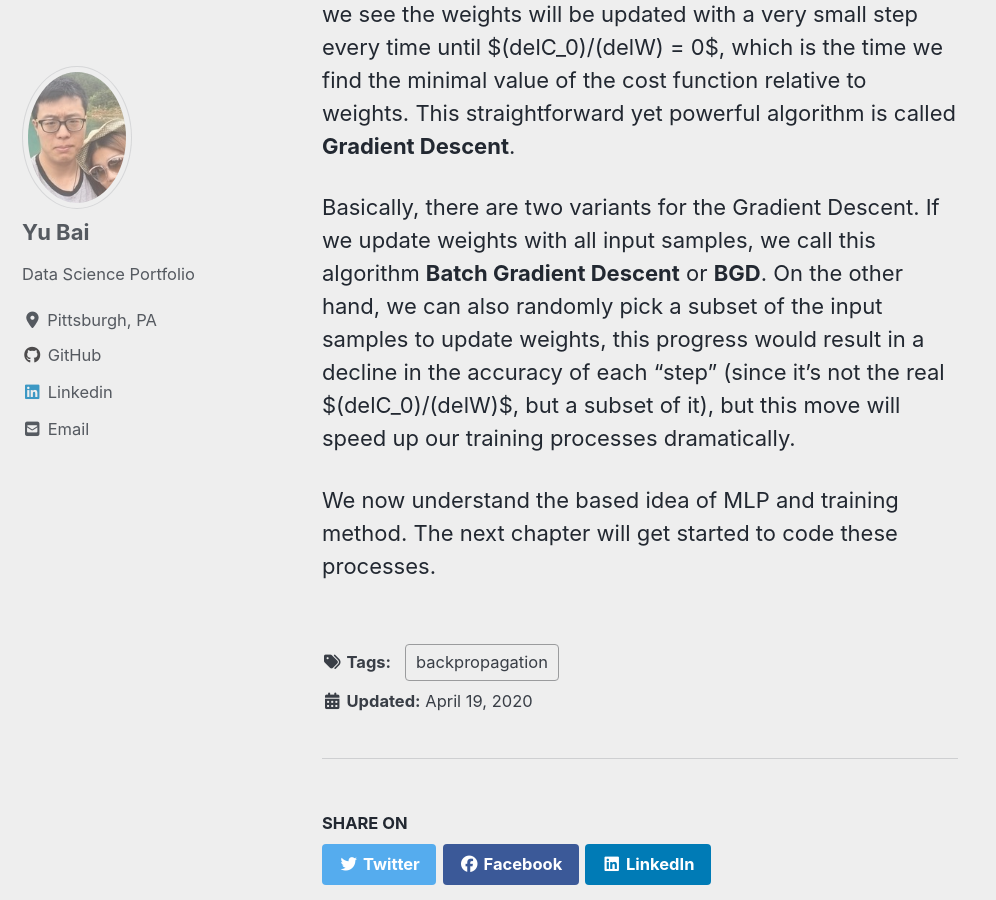
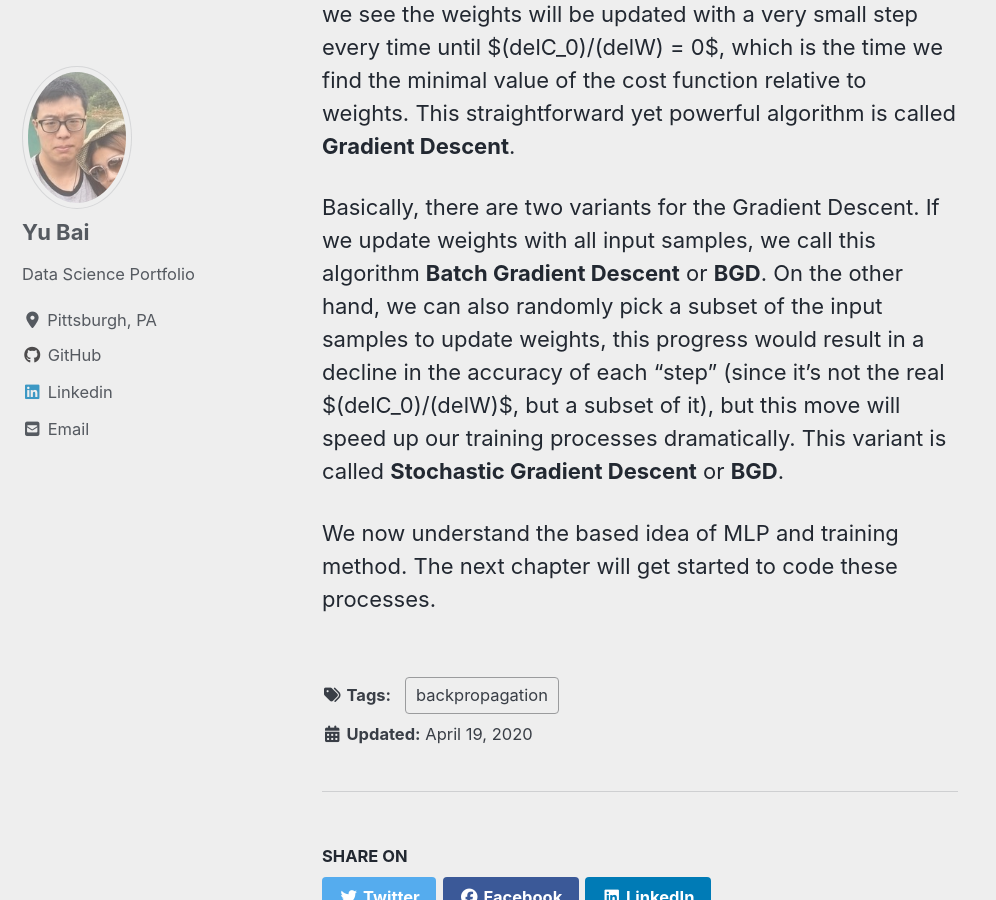
Before and after one commit to watermantle/data_science, a Jekyll site: the page built from _posts/2020-04-19-backpropagation.md, in a window 1280 px wide and 900 px high, scrolled down 4394 px. Shown: the whole window, without its empty margins (0-996 px from the left). Built offline with Jekyll 4.4.1, drawn with Linux system fonts in a browser that asks for light colours; cached includes are drawn as plain includes; nearby versions of some CDN libraries; a script that is not in the unit is left out.

Commit message:
Update 2020-04-19-backpropagation.md

```diff
--- a/_posts/2020-04-19-backpropagation.md
+++ b/_posts/2020-04-19-backpropagation.md
@@ -73,6 +73,6 @@ The process 2.1 is self-explained and called **forward propagation**. We next ne
 
 For a loss function(or cost function) ***C_0***, if we update weights **W** based on a rule that **$W := W - lambda (delC_0)/(delW)$**, where $lambda$ is called **learning rate**, we see the weights will be updated with a very small step every time until $(delC_0)/(delW) = 0$, which is the time we find the minimal value of the cost function relative to weights. This straightforward yet powerful algorithm is called **Gradient Descent**.
 
-Basically, there are two variants for the Gradient Descent. If we update weights with all input samples, we call this algorithm **Batch Gradient Descent** or **BGD**. On the other hand, we can also randomly pick a subset of the input samples to update weights, this progress would result in a decline in the accuracy of each "step" (since it's not the real $(delC_0)/(delW)$, but a subset of it), but this move will speed up our training processes dramatically.
+Basically, there are two variants for the Gradient Descent. If we update weights with all input samples, we call this algorithm **Batch Gradient Descent** or **BGD**. On the other hand, we can also randomly pick a subset of the input samples to update weights, this progress would result in a decline in the accuracy of each "step" (since it's not the real $(delC_0)/(delW)$, but a subset of it), but this move will speed up our training processes dramatically. This variant is called **Stochastic Gradient Descent** or **BGD**.
 
 We now understand the based idea of MLP and training method. The next chapter will get started to code these processes.
```
